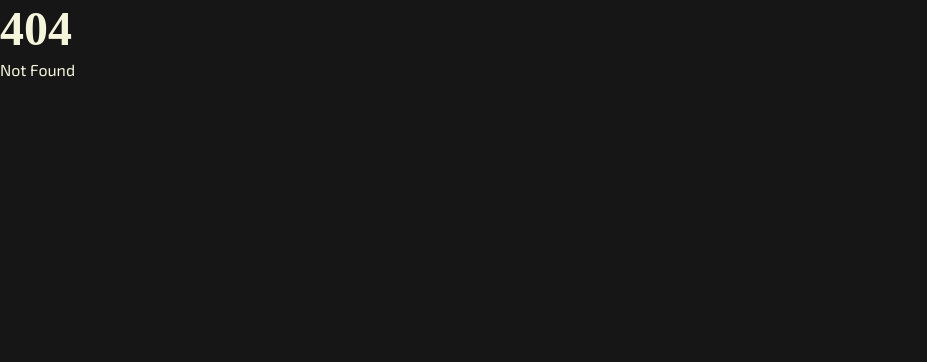
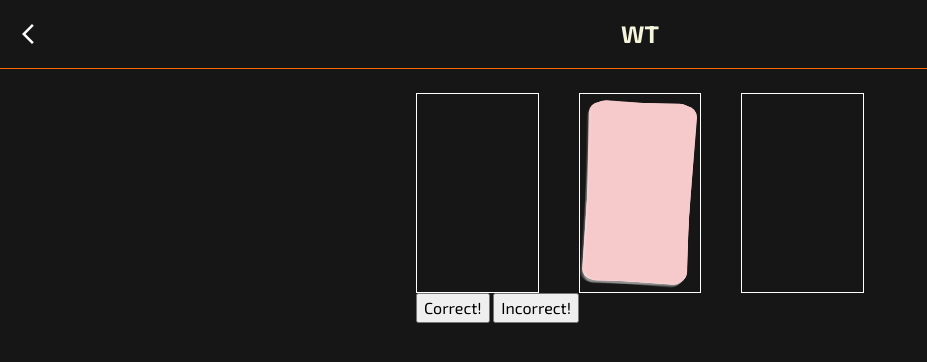
Before and after one commit to willbuilt1/wording-title, a SvelteKit app: page /stack in a window 1280 px wide. Before the commit this address had no page. Shown: the top 362 px of the page, without its empty margins (0-927 px from the left). Built offline with nearby package versions, Linux system fonts and the light colour scheme; a web font is replaced by a local one.

Commit message:
Card stack animation

```diff
--- /dev/null
+++ b/src/routes/(main)/stack/+page.svelte
@@ -0,0 +1,87 @@
+<script lang="ts">
+const array = Array.from({ length: 10 }, (_, i) => i + 1);
+console.log(array)
+
+let cards = $state(array)
+let currentCard =$state(1)
+let correctStack: number[] = $state([])
+let incorrectStack: number[] = $state([])
+function onclick(correct: boolean) {
+    function moveCard(correct: boolean) {
+        const removedCard = cards.shift()
+        correct ? correctStack.push(removedCard!) : incorrectStack.push(removedCard!)
+        currentCard = cards[0]
+    }
+    if (!document.startViewTransition){
+        moveCard(correct)
+        return;
+    }
+    document.startViewTransition(()=> {
+        moveCard(correct)
+    })
+    console.log( currentCard)
+}
+
+</script>
+
+
+<div class="game">
+    <div class="discard-pile">
+        {#each incorrectStack as s}
+            <div class="card stack" style:--transition-name={`card-${s}`}></div>
+        {/each}
+    </div>
+
+    <div class="cards">
+        {#each cards as card}
+            <div class="card" style:--transition-name={`card-${card}`} style:translate= {`-${Math.random() * 3}px -${Math.random() * 1}px`} style:rotate={`${Math.random() * 5}deg`}></div>
+        {/each}
+    </div>
+
+
+    <div class="discard-pile">
+        {#each correctStack as s}
+            <div class="card stack" style:--transition-name={`card-${s}`}></div>
+        {/each}
+    </div>
+</div>
+
+<button onclick= {()=>onclick(true)}>Correct!</button>
+<button onclick = {()=> onclick(false)}>Incorrect!</button>
+
+
+<style>
+    .game {
+        display: flex;
+        gap: 40px
+    }
+    .cards {
+       position: relative;
+        width: 200px;
+        height: 200px;
+        border: solid 1px white;
+    }
+    .discard-pile {
+        position: relative;
+        width: 200px;
+        height: 200px;
+        border: solid 1px white;
+    }
+    .card {
+        position: absolute;
+        view-transition-name: var(--transition-name);
+        inset: 10px;
+        background-color: rgb(246, 202, 202);
+        border-radius: 10px;
+        box-shadow: -2px 3px 0px rgb(249 249 249 / 8%);
+
+    }
+
+    .stack {
+        position: absolute;
+        inset: 10px;
+        background-color: red;
+        view-transition-name: var(--transition-name);
+
+    }
+</style>
```
